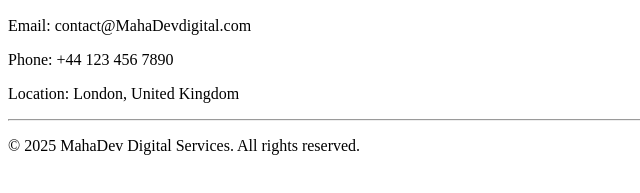
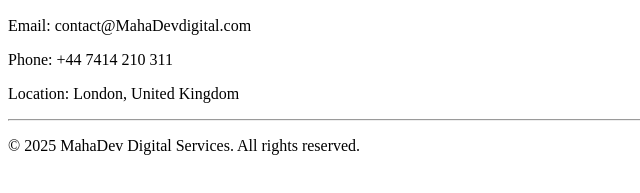
Before and after one commit to mahadev-digital/mahadev-digital.github.io, a plain HTML site: page index.html in a window 1280 px wide. Shown: the part 487-680 px from the top of the page, 0-640 px from the left. Drawn offline with Linux system fonts and the light colour scheme.

Commit message:
Update index.html

```diff
--- a/index.html
+++ b/index.html
@@ -40,7 +40,7 @@
   <section id="contact">
     <h2>Contact Us</h2>
     <p>Email: contact@MahaDevdigital.com</p>
-    <p>Phone: +44 123 456 7890</p>
+    <p>Phone: +44 7414 210 311</p>
     <p>Location: London, United Kingdom</p>
   </section>
 
```
